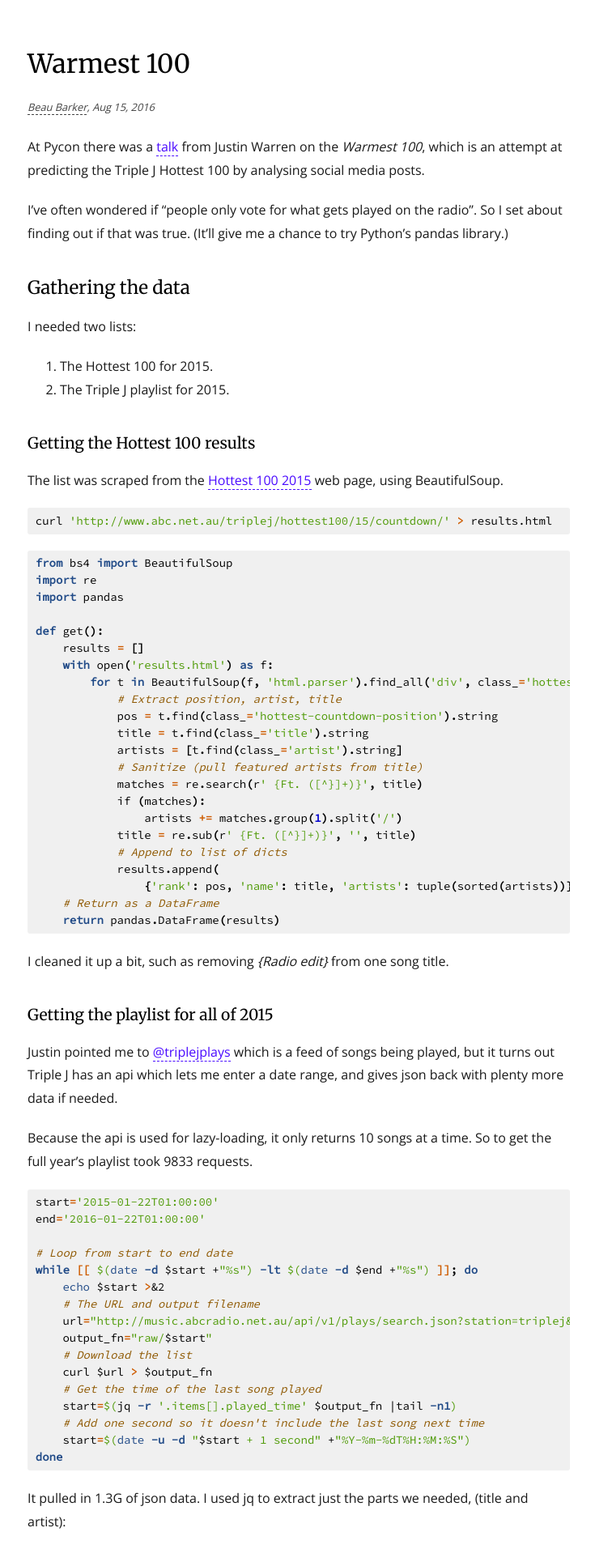
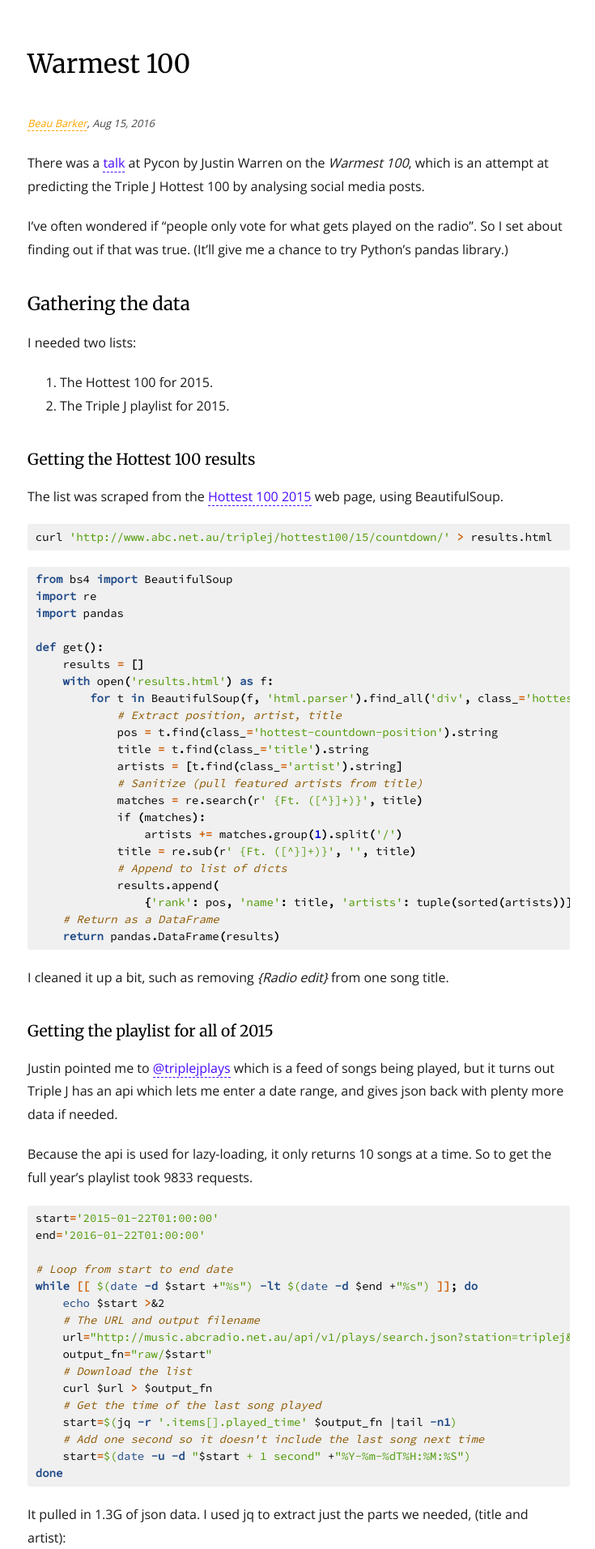
Before and after one commit to explodinglabs/explodinglabs.github.io, a Jekyll site: the page built from _posts/2016-08-15-warmest-100.markdown, in a window 1280 px wide. Shown: the top 1913 px of the page at 81% size, without its empty margins (271-1006 px from the left). Built offline with Jekyll 4.4.1, drawn with Linux system fonts in a browser that asks for light colours; comment, search, counter and statistics services are not loaded.

Commit message:
Design adjustments

```diff
--- a/_posts/2016-08-15-warmest-100.markdown
+++ b/_posts/2016-08-15-warmest-100.markdown
@@ -5,7 +5,7 @@
 date: 2016-08-15
 comments: true
 ---
-At Pycon there was a [talk](https://www.youtube.com/watch?v=qjTc5q7MsMg) from
+There was a [talk](https://www.youtube.com/watch?v=qjTc5q7MsMg) at Pycon by
 Justin Warren on the *Warmest 100*, which is an attempt at predicting the
 Triple J Hottest 100 by analysing social media posts.
 
--- a/_sass/_base.scss
+++ b/_sass/_base.scss
@@ -76,7 +76,7 @@
 }
 
 h1.page-title {
-    margin: $spacing-unit/2 0 $spacing-unit/2 0;
+    margin: $spacing-unit/2 0 $spacing-unit 0;
     font-size: 2em;
     color: black;
     border-bottom: 0px solid $grey-light;
--- a/_sass/_layout.scss
+++ b/_sass/_layout.scss
@@ -48,7 +48,7 @@
     font-style: italic;
     color: $grey;
     a {
-        color: $grey;
+        color: orange;
     }
 }
 
--- a/index.html
+++ b/index.html
@@ -4,7 +4,7 @@
 
 <div id="home">
 
-    <h1 class="page-title">
+    <h1 class="page-title" style="text-align: center;">
         Beau Barker
     </h1>
 
```
